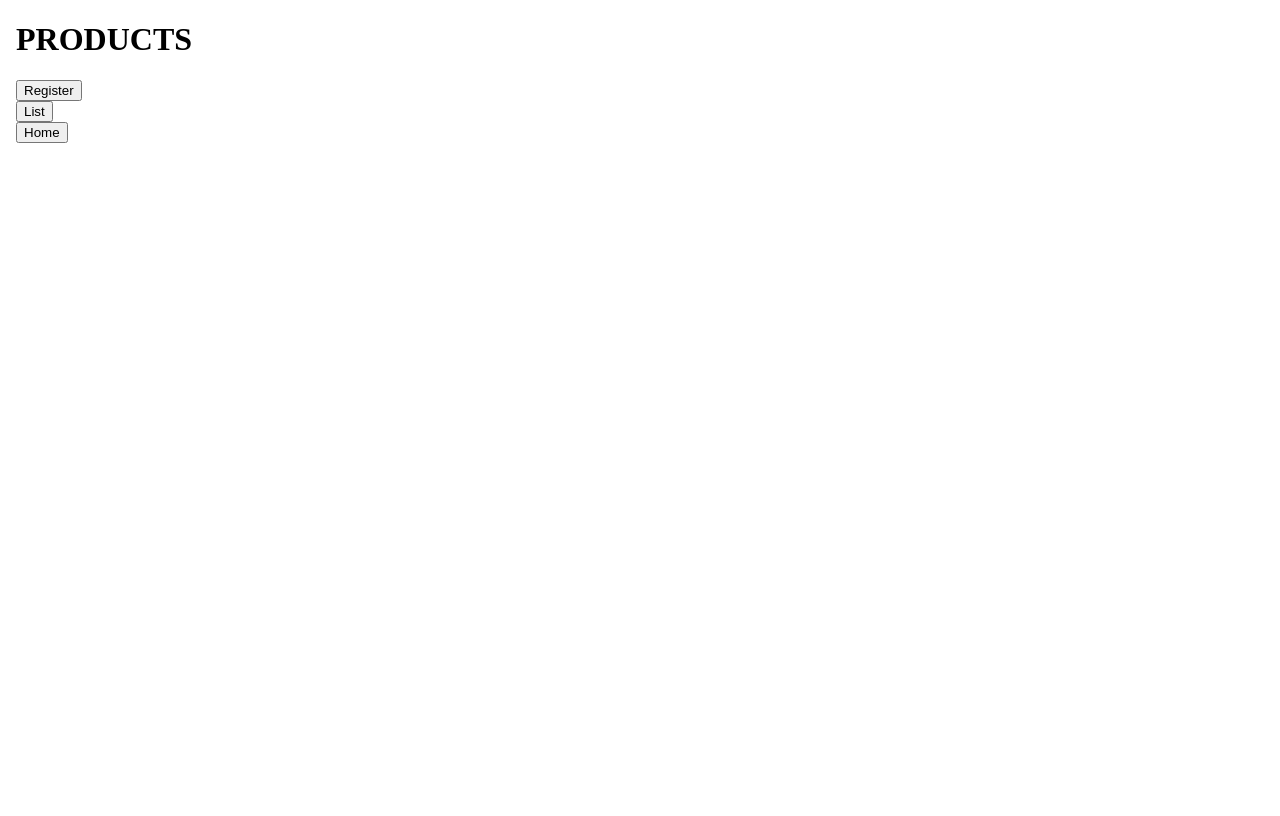
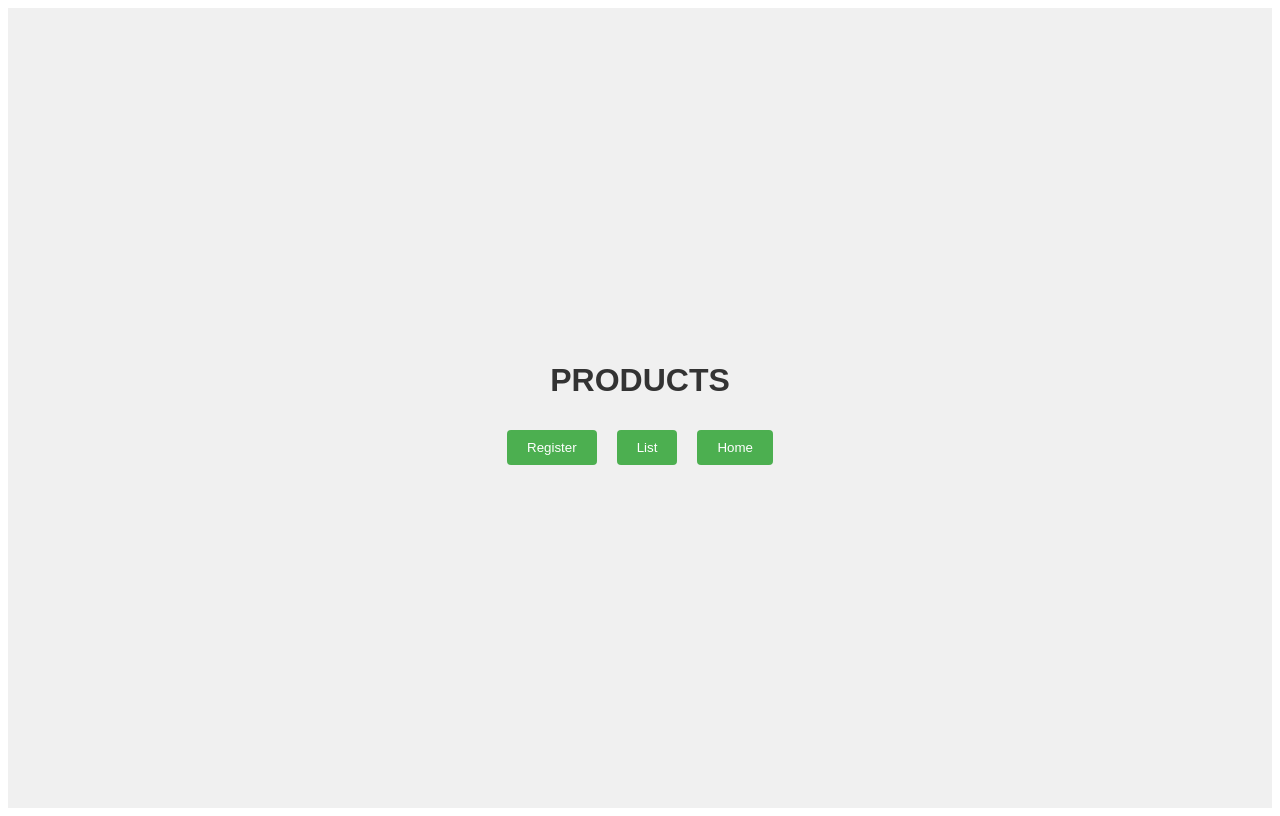
Before and after one commit to vitorrgmendes/web-routes, an Angular app: page /product in a window 1280 px wide. Built offline with nearby package versions, Linux system fonts and the light colour scheme.

Commit message:
[feat] Styling the other components.

```diff
--- a/src/app/home/home.component.css
+++ b/src/app/home/home.component.css
@@ -0,0 +1,29 @@
+body {
+    display: flex;
+    flex-direction: column;
+    justify-content: center;
+    align-items: center;
+    height: 100vh;
+    margin: 0;
+    background-color: #f0f0f0;
+    font-family: Arial, sans-serif;
+  }
+
+  h1 {
+    color: #333;
+    text-align: center;
+  }
+
+  button {
+    background-color: #4CAF50;
+    color: white;
+    padding: 10px 20px;
+    margin: 10px 0;
+    border: none;
+    border-radius: 4px;
+    cursor: pointer;
+  }
+
+  button:hover {
+    background-color: #45a049;
+  }
--- a/src/app/product-list/product-list.component.css
+++ b/src/app/product-list/product-list.component.css
@@ -0,0 +1,47 @@
+.container {
+    display: flex;
+    flex-direction: column;
+    justify-content: center;
+    align-items: center;
+    height: 100vh;
+    margin: 0;
+    background-color: #f0f0f0;
+  }
+
+  h1 {
+    color: #333;
+    text-align: center;
+  }
+
+  .products table {
+    border-collapse: collapse;
+    width: 80%;
+  }
+
+  .products th, .products td {
+    border: 1px solid #ddd;
+    padding: 8px;
+    text-align: left;
+  }
+
+  .products tr:nth-child(even) {
+    background-color: #f2f2f2;
+  }
+
+  button {
+    background-color: #4CAF50;
+    color: white;
+    padding: 10px 20px;
+    margin: 10px 0;
+    border: none;
+    border-radius: 4px;
+    cursor: pointer;
+  }
+
+  button + button {
+    margin-left: 20px;
+  }
+
+  button:hover {
+    background-color: #45a049;
+  }
--- a/src/app/product/product.component.css
+++ b/src/app/product/product.component.css
@@ -0,0 +1,33 @@
+body {
+    display: flex;
+    flex-direction: column;
+    justify-content: center;
+    align-items: center;
+    height: 100vh;
+    margin: 0;
+    background-color: #f0f0f0;
+    font-family: Arial, sans-serif;
+  }
+
+  h1 {
+    color: #333;
+    text-align: center;
+  }
+
+  button {
+    background-color: #4CAF50;
+    color: white;
+    padding: 10px 20px;
+    margin: 10px 0;
+    border: none;
+    border-radius: 4px;
+    cursor: pointer;
+  }
+
+  button + button {
+    margin-left: 20px;  /* Add space between buttons */
+  }
+
+  button:hover {
+    background-color: #45a049;
+  }
--- a/src/app/product/product.component.html
+++ b/src/app/product/product.component.html
@@ -2,14 +2,8 @@
     <h1>PRODUCTS</h1>
 
     <div>
-        <div>
-          <button routerLink="/product/register" routerLinkActive="active">Register</button>
-        </div>
-        <div>
-          <button routerLink="/product/list" routerLinkActive="active">List</button>
-        </div>
-        <div>
-          <button routerLink="/" routerLinkActive="active">Home</button>
-        </div>
-      </div>
+      <button routerLink="/product/register" routerLinkActive="active">Register</button>
+      <button routerLink="/product/list" routerLinkActive="active">List</button>
+      <button routerLink="/" routerLinkActive="active">Home</button>
+    </div>
 </body>
```
